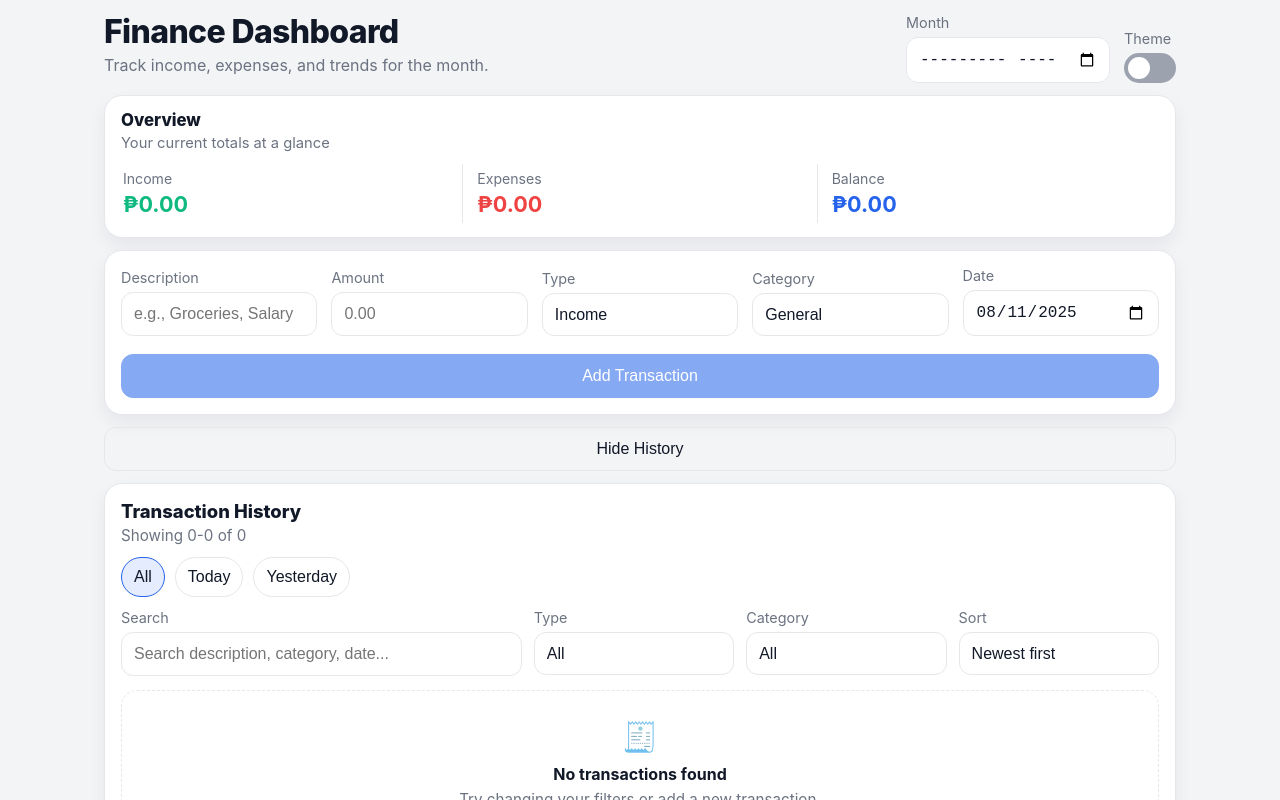
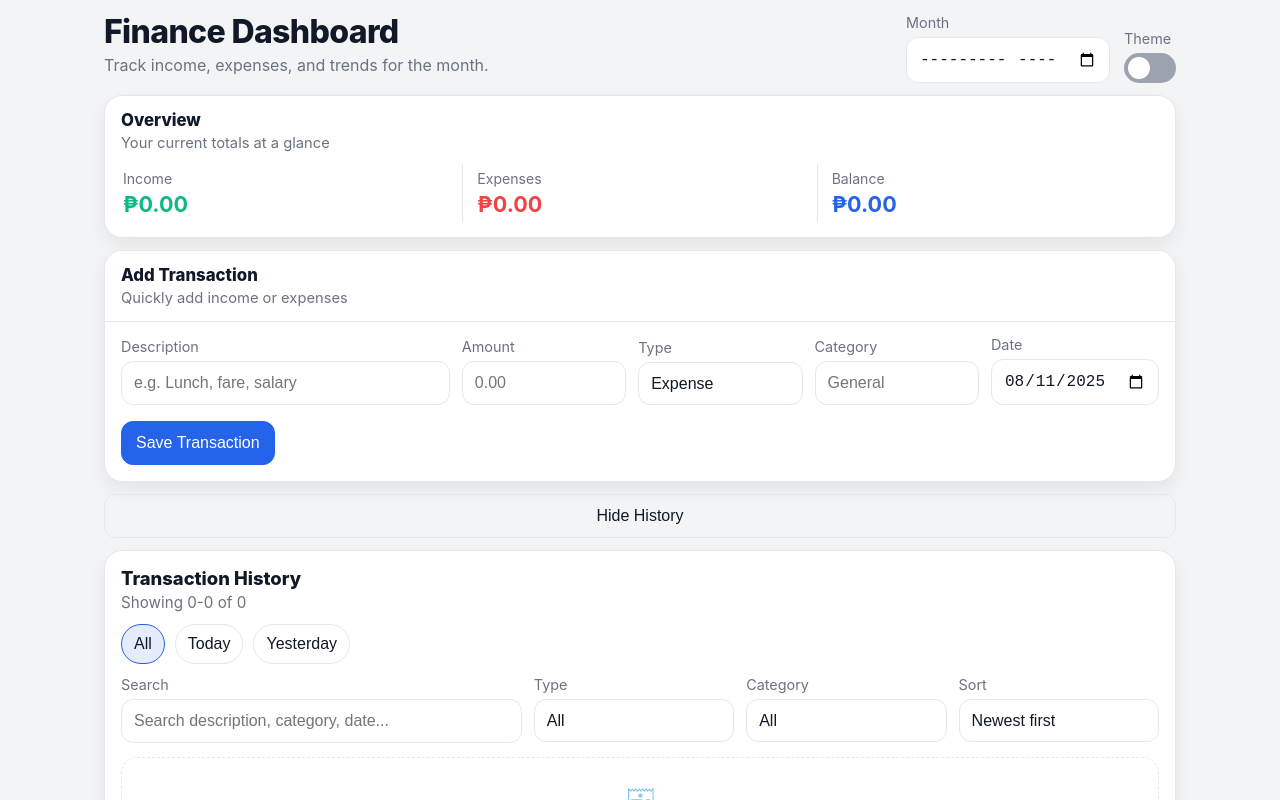
Before and after one commit to yuantocode/Personal-Finance-Tracker, a React (Create React App) app: page / in a window 1280 px wide. Shown: the top 800 px of the page. Built offline with nearby package versions, Linux system fonts and the light colour scheme.

Commit message:
Updated UI Cards

```diff
--- a/src/App.css
+++ b/src/App.css
@@ -315,19 +315,62 @@ input:checked + .slider:before {
   border-radius: 999px;
 }
 
-/* FORM */
-.transaction-form form {
+/* COMPACT TRANSACTION FORM */
+.transaction-form.compact-form {
   background: var(--card);
-  padding: 16px;
+  border: 1px solid var(--border);
   border-radius: var(--radius);
-  border: 1px solid var(--border);
   box-shadow: var(--shadow);
+  overflow: hidden;
 }
 
-.form-grid {
+.compact-form-header {
+  display: flex;
+  align-items: center;
+  justify-content: space-between;
+  gap: 12px;
+  padding: 14px 16px;
+}
+
+.compact-form-title {
+  margin: 0;
+  font-size: 1.05rem;
+  font-weight: 800;
+}
+
+.compact-form-subtitle {
+  margin: 4px 0 0;
+  color: var(--muted);
+  font-size: 0.92rem;
+}
+
+.compact-toggle-btn {
+  min-width: 88px;
+}
+
+.compact-toggle-btn.active {
+  border-color: var(--primary);
+  color: var(--primary);
+}
+
+.compact-form-body {
+  display: none;
+  border-top: 1px solid var(--border);
+  padding: 14px 16px 16px;
+}
+
+.compact-form-body.visible {
+  display: block;
+}
+
+.transaction-form form {
+  margin: 0;
+}
+
+.compact-grid {
   display: grid;
-  grid-template-columns: repeat(5, minmax(0, 1fr));
-  gap: 14px;
+  grid-template-columns: 2fr 1fr 1fr 1fr 1fr;
+  gap: 12px;
   align-items: end;
 }
 
@@ -342,6 +385,10 @@ input:checked + .slider:before {
   color: var(--muted);
 }
 
+.field-wide {
+  grid-column: span 1;
+}
+
 .hint {
   font-size: 0.85rem;
   color: var(--muted);
@@ -349,15 +396,19 @@ input:checked + .slider:before {
 }
 
 .field-actions {
-  grid-column: 1 / -1;
   display: flex;
   justify-content: flex-start;
   margin-top: 4px;
 }
 
+.compact-actions {
+  grid-column: 1 / -1;
+}
+
 .error {
   color: var(--danger);
   font-size: 0.95rem;
+  margin: 12px 0 0;
 }
 
 .toggle-panels {
@@ -785,13 +836,17 @@ input:checked + .slider:before {
 
 /* RESPONSIVE */
 @media (max-width: 980px) {
-  .form-grid {
-    grid-template-columns: 1fr 1fr;
-  }
-
   .header-controls {
     width: 100%;
     justify-content: flex-start;
+  }
+
+  .compact-grid {
+    grid-template-columns: 1fr 1fr 1fr;
+  }
+
+  .field-wide {
+    grid-column: 1 / -1;
   }
 }
 
@@ -819,10 +874,15 @@ input:checked + .slider:before {
   }
 
   .summary-strip,
-  .transaction-form form,
   .history-panel,
   .backup-bar {
     padding: 12px;
+  }
+
+  .compact-form-header,
+  .compact-form-body {
+    padding-left: 12px;
+    padding-right: 12px;
   }
 
   .summary-strip-header {
@@ -857,7 +917,7 @@ input:checked + .slider:before {
     flex-direction: column;
   }
 
-  .form-grid {
+  .compact-grid {
     grid-template-columns: 1fr;
   }
 
@@ -916,6 +976,11 @@ input:checked + .slider:before {
   .chip {
     width: auto;
   }
+
+  .compact-toggle-btn {
+    width: auto;
+    min-width: 88px;
+  }
 }
 
 @media (max-width: 420px) {
@@ -925,6 +990,11 @@ input:checked + .slider:before {
 
   .summary-stat strong {
     font-size: 1.05rem;
+  }
+
+  .compact-form-header {
+    flex-direction: column;
+    align-items: stretch;
   }
 }
 
@@ -936,4 +1006,12 @@ input:checked + .slider:before {
   .mobile-history-cards {
     display: none;
   }
+
+  .compact-form-body {
+    display: block;
+  }
+
+  .compact-toggle-btn {
+    display: none;
+  }
 }
--- a/src/components/TransactionForm.jsx
+++ b/src/components/TransactionForm.jsx
@@ -1,66 +1,110 @@
 import React, { useMemo, useState } from "react";
-import { todayISO } from "../utils/date";
 
-const CATEGORIES = [
-  "General",
-  "Salary",
-  "Food",
-  "Bills",
-  "Shopping",
-  "Entertainment",
-  "Transport",
-  "Health",
-];
+function getTodayValue() {
+  const now = new Date();
+  const year = now.getFullYear();
+  const month = String(now.getMonth() + 1).padStart(2, "0");
+  const day = String(now.getDate()).padStart(2, "0");
+  return `${year}-${month}-${day}`;
+}
 
 export default function TransactionForm({ onAdd }) {
   const [text, setText] = useState("");
   const [amount, setAmount] = useState("");
-  const [type, setType] = useState("Income");
-  const [category, setCategory] = useState("General");
-  const [date, setDate] = useState(todayISO());
+  const [type, setType] = useState("Expense");
+  const [category, setCategory] = useState("");
+  const [date, setDate] = useState(getTodayValue());
   const [error, setError] = useState("");
+  const [expanded, setExpanded] = useState(false);
 
-  const canSubmit = useMemo(() => {
-    const value = Number(amount);
-    return text.trim().length > 0 && Number.isFinite(value) && value > 0 && !!date;
-  }, [text, amount, date]);
+  const categories = useMemo(
+    () => [
+      "General",
+      "Food",
+      "Transport",
+      "Bills",
+      "Shopping",
+      "Health",
+      "Entertainment",
+      "School",
+      "Salary",
+      "Allowance",
+      "Savings",
+      "Other",
+    ],
+    []
+  );
 
-  const submit = (e) => {
+  const resetForm = () => {
+    setText("");
+    setAmount("");
+    setType("Expense");
+    setCategory("");
+    setDate(getTodayValue());
+    setError("");
+  };
+
+  const handleSubmit = (e) => {
     e.preventDefault();
+
+    if (!text.trim()) {
+      setError("Please enter a description.");
+      return;
+    }
+
+    if (!amount || Number(amount) <= 0) {
+      setError("Please enter a valid amount.");
+      return;
+    }
+
+    if (!date) {
+      setError("Please select a date.");
+      return;
+    }
+
     setError("");
 
-    const desc = text.trim();
-    const value = Number(amount);
-
-    if (!desc) return setError("Please enter a description.");
-    if (!date) return setError("Please select a date.");
-    if (!Number.isFinite(value) || value <= 0) return setError("Amount must be greater than 0.");
-
     onAdd({
-      text: desc,
-      amount: value,
+      text: text.trim(),
+      amount,
       type,
-      category,
+      category: category.trim() || "General",
       date,
     });
 
-    // Reset (keep date because it’s convenient)
-    setText("");
-    setAmount("");
-    setType("Income");
-    setCategory("General");
+    resetForm();
+    setExpanded(false);
   };
 
   return (
-    <section className="transaction-form" aria-label="Add transaction">
-      <form onSubmit={submit}>
-        <div className="form-grid">
-          <div className="field">
-            <label htmlFor="desc">Description</label>
+    <section className={`transaction-form compact-form ${expanded ? "open" : ""}`}>
+      <div className="compact-form-header">
+        <div>
+          <h2 className="compact-form-title">Add Transaction</h2>
+          <p className="compact-form-subtitle">
+            Quickly add income or expenses
+          </p>
+        </div>
+
+        <button
+          type="button"
+          className={`compact-toggle-btn ${expanded ? "active" : ""}`}
+          onClick={() => setExpanded((prev) => !prev)}
+          aria-expanded={expanded}
+        >
+          {expanded ? "Close" : "Open"}
+        </button>
+      </div>
+
+      <div className={`compact-form-body ${expanded ? "visible" : ""}`}>
+        <form onSubmit={handleSubmit}>
+          <div className="form-grid compact-grid">
+            <div className="field field-wide">
+              <label htmlFor="text">Description</label>
               <input
-              id="desc"
+                id="text"
                 type="text"
-              placeholder="e.g., Groceries, Salary"
+                placeholder="e.g. Lunch, fare, salary"
                 value={text}
                 onChange={(e) => setText(e.target.value)}
               />
@@ -71,31 +115,41 @@ export default function TransactionForm({ onAdd }) {
               <input
                 id="amount"
                 type="number"
-              inputMode="decimal"
                 min="0"
                 step="0.01"
                 placeholder="0.00"
                 value={amount}
                 onChange={(e) => setAmount(e.target.value)}
               />
-            {/* <div className="hint">Enter a positive number. Type controls whether it becomes income/expense.</div> */}
             </div>
 
             <div className="field">
               <label htmlFor="type">Type</label>
-            <select id="type" value={type} onChange={(e) => setType(e.target.value)}>
-              <option>Income</option>
-              <option>Expense</option>
+              <select
+                id="type"
+                value={type}
+                onChange={(e) => setType(e.target.value)}
+              >
+                <option value="Expense">Expense</option>
+                <option value="Income">Income</option>
               </select>
             </div>
 
             <div className="field">
               <label htmlFor="category">Category</label>
-            <select id="category" value={category} onChange={(e) => setCategory(e.target.value)}>
-              {CATEGORIES.map((c) => (
-                <option key={c}>{c}</option>
+              <input
+                id="category"
+                list="category-options"
+                type="text"
+                placeholder="General"
+                value={category}
+                onChange={(e) => setCategory(e.target.value)}
+              />
+              <datalist id="category-options">
+                {categories.map((item) => (
+                  <option key={item} value={item} />
                 ))}
-            </select>
+              </datalist>
             </div>
 
             <div className="field">
@@ -108,14 +162,16 @@ export default function TransactionForm({ onAdd }) {
               />
             </div>
 
-          <div className="field field-actions">
-            <button className="primary" type="submit" disabled={!canSubmit}>
-              Add Transaction
+            <div className="field-actions compact-actions">
+              <button type="submit" className="primary">
+                Save Transaction
               </button>
-            {error && <div className="error" role="alert">{error}</div>}
             </div>
           </div>
+
+          {error ? <p className="error">{error}</p> : null}
         </form>
+      </div>
     </section>
   );
 }
```
Lines whose indentation alone changed are shown as unchanged.
